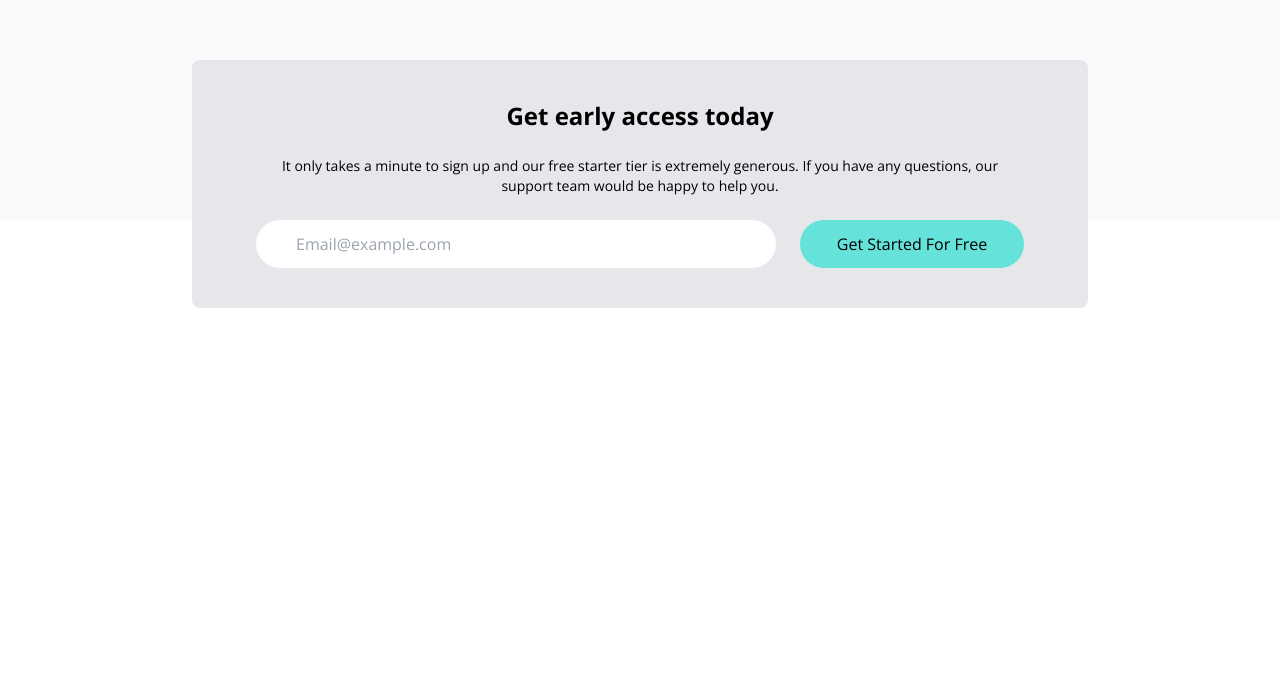
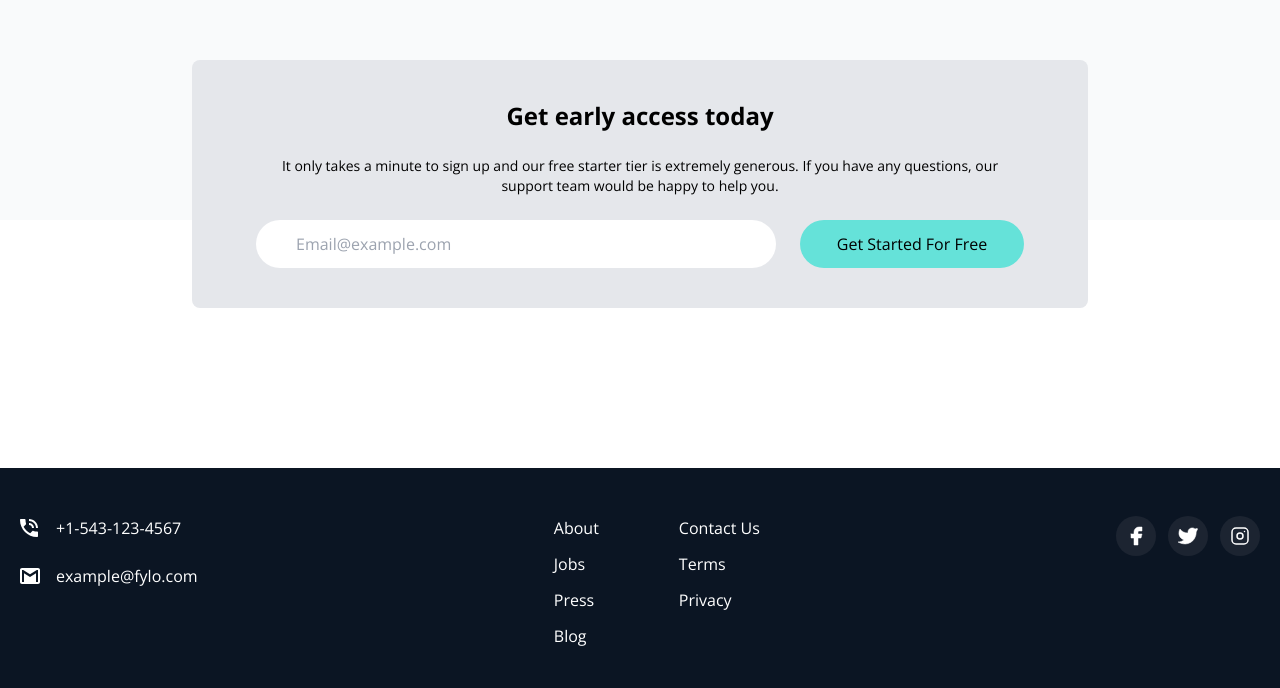
Before and after one commit to yasserfarhadi/fylo-tailwind-cli, a website: page src/index.html in a window 1280 px wide. Shown: the part 3212-3900 px from the top of the page. Before the commit the page ends 3680 px from the top, so only its background shows below. Drawn offline with nearby package versions, Linux system fonts and the light colour scheme.

Commit message:
footer section

```diff
--- a/src/index.html
+++ b/src/index.html
@@ -1,5 +1,5 @@
 <!DOCTYPE html>
-<html lang="en">
+<html lang="en" class="scroll-smooth">
   <head>
     <meta charset="UTF-8" />
     <meta name="viewport" content="width=device-width, initial-scale=1.0" />
@@ -317,5 +317,78 @@
         </div>
       </div>
     </section>
+
+    <!-- Footer -->
+    <footer class="text-white bg-darkBlue2">
+      <div class="container px-5 pt-12 pb-10 mx-auto">
+        <!-- Flex Container For All Items -->
+        <div
+          class="flex flex-col justify-between space-y-24 md:flex-row md:space-y-0"
+        >
+          <!-- Email and Phone -->
+          <div class="mt-10 space-y-6">
+            <div class="flex items-center space-x-3 md:-mt-10">
+              <div class="w-6">
+                <img src="images/icon-phone.svg" alt="" class="scale-10" />
+              </div>
+              <div>+1-543-123-4567</div>
+            </div>
+            <div class="flex items-center space-x-3">
+              <div class="w-6">
+                <img src="images/icon-email.svg" alt="" class="scale-10" />
+              </div>
+              <div>example@fylo.com</div>
+            </div>
+          </div>
+
+          <!-- Menus  -->
+          <div
+            class="flex flex-col space-y-10 text-xl md:text-base md:space-x-20 md:space-y-0 md:flex-row"
+          >
+            <div class="flex flex-col space-y-3">
+              <a href="#">About</a>
+              <a href="#">Jobs</a>
+              <a href="#">Press</a>
+              <a href="#">Blog</a>
+            </div>
+            <div class="flex flex-col space-y-3">
+              <a href="#">Contact Us</a>
+              <a href="#">Terms</a>
+              <a href="#">Privacy</a>
+            </div>
+          </div>
+          <!-- Social -->
+          <div class="flex justify-center pb-10 space-x-3">
+            <div>
+              <a href="#">
+                <img
+                  src="images/facebook.svg"
+                  alt=""
+                  class="p-2 rounded-full bg-darkBlue ficon"
+                />
+              </a>
+            </div>
+            <div>
+              <a href="#">
+                <img
+                  src="images/twitter.svg"
+                  alt=""
+                  class="p-2 rounded-full bg-darkBlue ficon"
+                />
+              </a>
+            </div>
+            <div>
+              <a href="#">
+                <img
+                  src="images/instagram.svg"
+                  alt=""
+                  class="p-2 rounded-full bg-darkBlue ficon"
+                />
+              </a>
+            </div>
+          </div>
+        </div>
+      </div>
+    </footer>
   </body>
 </html>
--- a/src/input.css
+++ b/src/input.css
@@ -1,3 +1,8 @@
 @tailwind base;
 @tailwind components;
 @tailwind utilities;
+
+.ficon:hover {
+  filter: invert(80%) sepia(37%) saturate(7048%) hue-rotate(132deg)
+    brightness(105%) contrast(104%);
+}
```
Also changed, not shown: src/styles.css.
